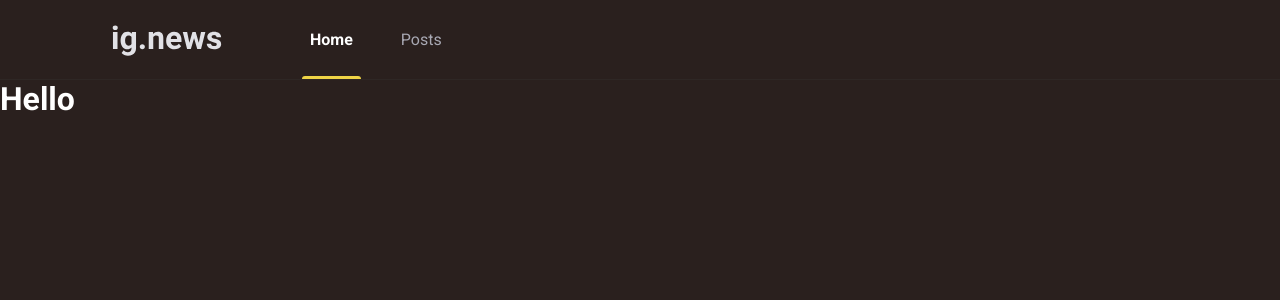
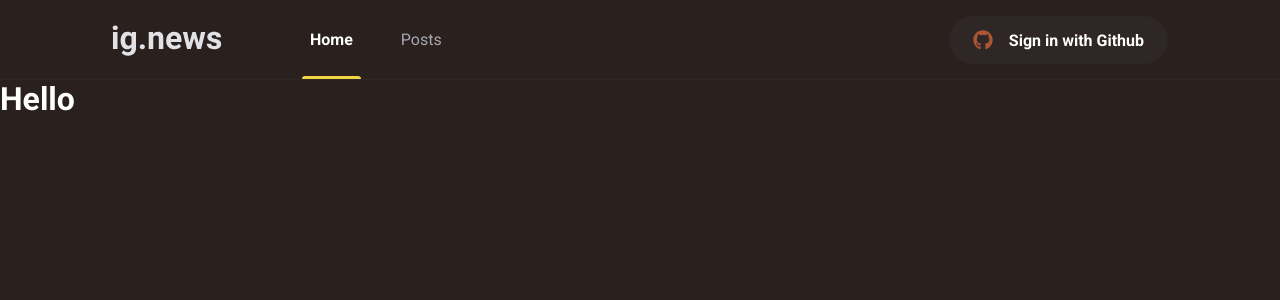
Before and after one commit to nataliaaraujo0/ig.news, a Next.js app in the folder ignews/: page / in a window 1280 px wide. Shown: the top 300 px of the page. Built offline with nearby package versions, Linux system fonts and the light colour scheme; a web font is replaced by a local one.

Commit message:
chore: criando  component button

```diff
--- a/ignews/package.json
+++ b/ignews/package.json
@@ -11,6 +11,7 @@
     "next": "12.0.3",
     "react": "17.0.2",
     "react-dom": "17.0.2",
+    "react-icons": "^4.3.1",
     "sass": "^1.43.4"
   },
   "devDependencies": {
--- a/ignews/src/components/Header/index.tsx
+++ b/ignews/src/components/Header/index.tsx
@@ -1,4 +1,7 @@
+import { SignInButton } from '../SignInButton';
 import styles from './styles.module.scss';
+
+
 
 export function Header() {
     return (
@@ -9,6 +12,7 @@ export function Header() {
                     <a className={styles.active}>Home</a>
                     <a>Posts</a>
                 </nav>
+                <SignInButton />
             </div>
         </header>
     );
--- a/ignews/src/components/Header/styles.module.scss
+++ b/ignews/src/components/Header/styles.module.scss
@@ -51,4 +51,8 @@
       }
     }
   }
+
+  button {
+    margin-left: auto;
+  }
 }
--- /dev/null
+++ b/ignews/src/components/SignInButton/index.tsx
@@ -0,0 +1,11 @@
+import { FaGithub } from 'react-icons/fa';
+import styles from './styles.module.scss';
+
+export function SignInButton() {
+    return (
+        <button className={styles.signInButton} type="button">
+            <FaGithub color="#AC5532" />
+            Sign in with Github
+        </button>
+    );
+}
--- /dev/null
+++ b/ignews/src/components/SignInButton/styles.module.scss
@@ -0,0 +1,29 @@
+.signInButton {
+  height: 3rem;
+  border-radius: 3rem;
+  background: var(--brown-600);
+  border: 0;
+  padding: 0 1.5rem;
+
+  display: flex;
+  justify-content: center;
+  align-items: center;
+
+  color: var(--white);
+  font-weight: bold;
+
+  svg {
+    width: 20px;
+    height: 20px;
+  }
+
+  svg:first-child {
+    margin-right: 1rem;
+  }
+
+  transition: filter 0.2s;
+
+  &:hover {
+    filter: brightness(0.8);
+  }
+}
```
Also changed, not shown: 1 other file (tests, documents, lock files or other folders).
